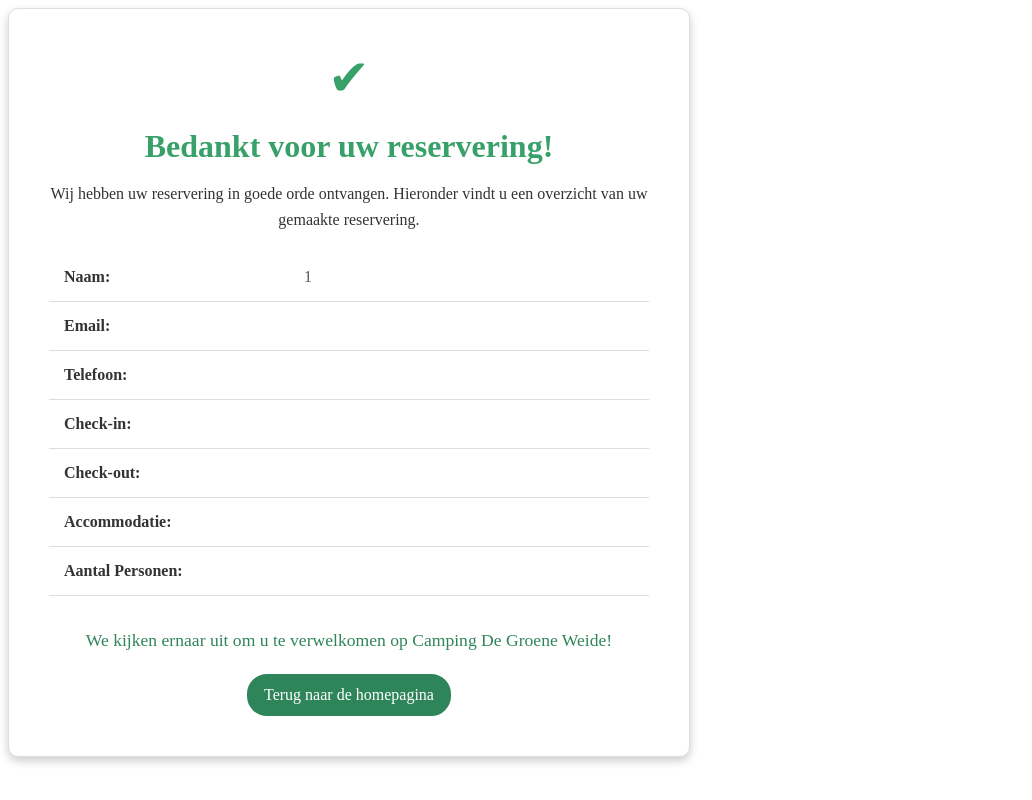
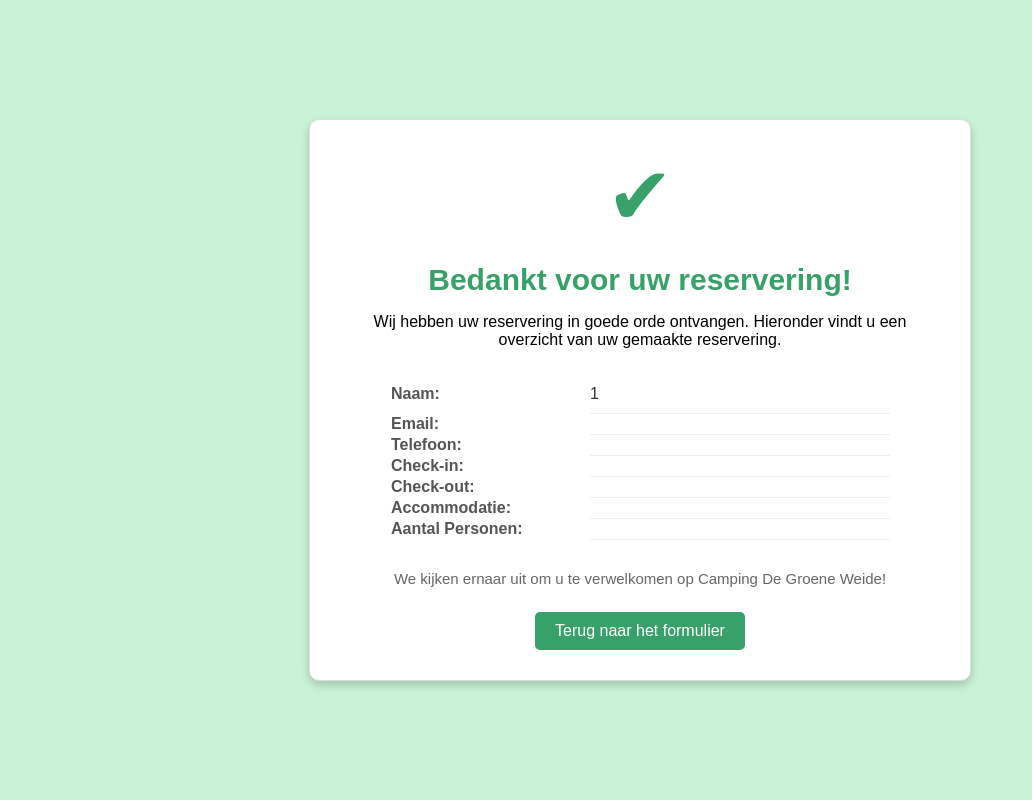
Before and after one commit to LingzanSekema/Boer-Bert-Reserveringssysteem, a PHP site: page /bevestiging.php?firstname=1 in a window 1280 px wide. Shown: the whole page, without its empty margins (0-1032 px from the left). Run offline with PHP 8.4, Linux system fonts and the light colour scheme; data that the repository does not hold is empty.

Commit message:
Fixen Problemen Afgelopen Dagen (hopelijk)

```diff
--- a/bevestiging.css
+++ b/bevestiging.css
@@ -1,86 +1,77 @@
-bevestiging.css
-
 body {
     font-family: 'Arial', sans-serif;
-    background-color: #eaf6e9; /* Achtergrondkleur voor een frisse uitstraling */
+    background-color: #3ED66745;
+    max-width: 100%;
     display: flex;
     justify-content: center;
     align-items: center;
+    min-height: 100vh;
     margin: 0;
-    padding: 20px; /* Voeg wat padding toe voor meer ruimte */
+    padding: 0;
 }
 
 .content {
     background: white;
     box-shadow: 0 4px 10px rgba(0, 0, 0, 0.2);
     border-radius: 10px;
-    padding: 40px; /* Verhoog de padding voor meer witruimte */
+    padding: 30px;
     text-align: center;
     max-width: 600px;
     width: 100%;
     border: 1px solid #ddd;
-    margin-bottom: 20px;
-}
-
-.check {
-    font-size: 50px;
-    color: #38a169; /* Groene kleur voor de checkmark */
-    margin-bottom: 20px;
 }
 
 .header {
     color: #38a169;
-    font-size: 32px; /* Maak de header iets groter */
-    margin-bottom: 10px; /* Minder ruimte onder de header voor betere balans */
+    font-size: 30px;
+    margin-bottom: 10px;
 }
 
-p {
-    line-height: 1.6;
-    color: #333;
-    margin-bottom: 20px;
+.check {
+    font-size: 80px;
+    color: #38a169;
+}
+
+.overzicht-reservering {
+    margin: 0 auto;
+    text-align: left;
+    width: 100%;
+    max-width: 500px;
+    padding: 10px;
 }
 
 .overzicht-reservering table {
     width: 100%;
-    margin-top: 20px; /* Voeg ruimte boven de tabel toe */
     border-collapse: collapse;
+}
+
+.overzicht-reservering th {
+    width: 40%;
+    font-weight: bold;
+    color: #555;
     text-align: left;
 }
 
-.overzicht-reservering th,
 .overzicht-reservering td {
-    padding: 15px; /* Meer padding om de cellen luchtiger te maken */
-    border-bottom: 1px solid #ddd; /* Voeg een subtiele lijn toe tussen rijen */
-    font-size: 1em;
-}
-
-.overzicht-reservering th {
-    font-weight: bold;
     color: #333;
-    width: 40%; /* Zorg ervoor dat de labels minder ruimte nemen, zodat de informatie er beter uitziet */
-}
-
-.overzicht-reservering td {
-    color: #555;
+    padding: 10px 0;
+    border-bottom: 1px solid #eee;
 }
 
 .Wekijkenernauit {
-    margin-top: 30px; /* Voeg ruimte boven deze paragraaf toe */
-    font-size: 1.1em;
-    color: #2f855a;
+    margin-top: 20px;
+    font-size: 15px;
+    color: #666;
 }
 
-.terugnaarhomepagina {
-    padding: 10px 15px;
-    background-color: #2f855a;
-    border: 2px solid #2f855a;
-    border-radius: 20px;
+button {
+    background-color: #38a169;
     color: white;
-    text-decoration: none;
-    display: inline-block;
+    border: none;
+    padding: 10px 20px;
+    font-size: 16px;
+    cursor: pointer;
+    margin-top: 10px;
+    border-radius: 5px;
+    transition: background-color 0.3s ease;
 }
-
-.terugnaarhomepagina:hover {
-    background-color: white;
-    color: #2f855a;
-}
--- a/bevestiging.php
+++ b/bevestiging.php
@@ -60,8 +60,9 @@ $accommodation_types = [
             </div>
 
             <p class="Wekijkenernauit">We kijken ernaar uit om u te verwelkomen op Camping De Groene Weide!</p>
-            <a href="index.html" class="terugnaarhomepagina">Terug naar de homepagina</a>
 
+            <!-- Terug-knop -->
+            <button onclick="window.location.href='index.html'" class="return-button">Terug naar het formulier</button>
 
         </div>
     </div>
```
Also changed, not shown: index.css (added, +192 -0 lines), index.html (+16 -8 lines), style.css (deleted, +0 -113 lines), script.js (line endings or trailing spaces).
